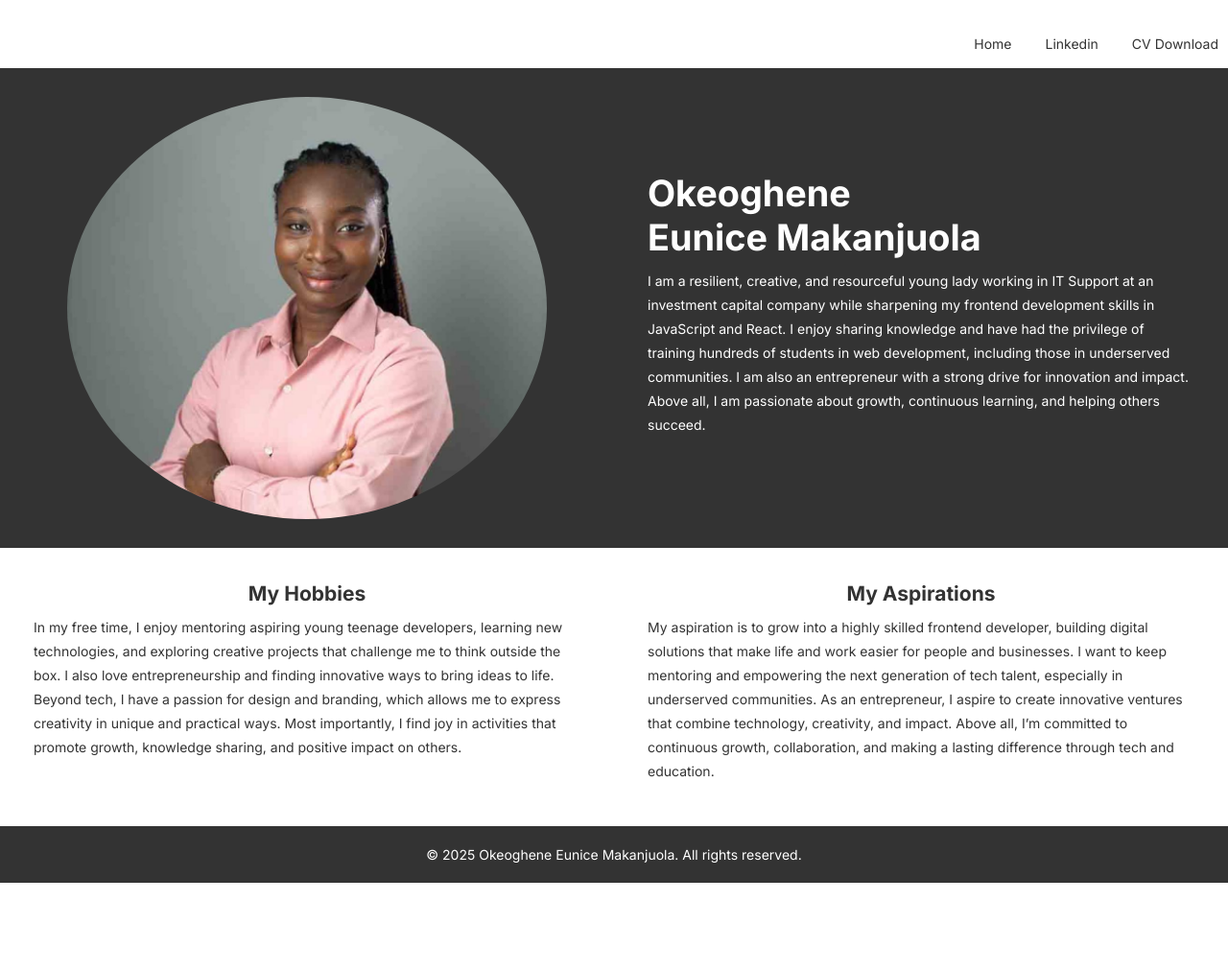
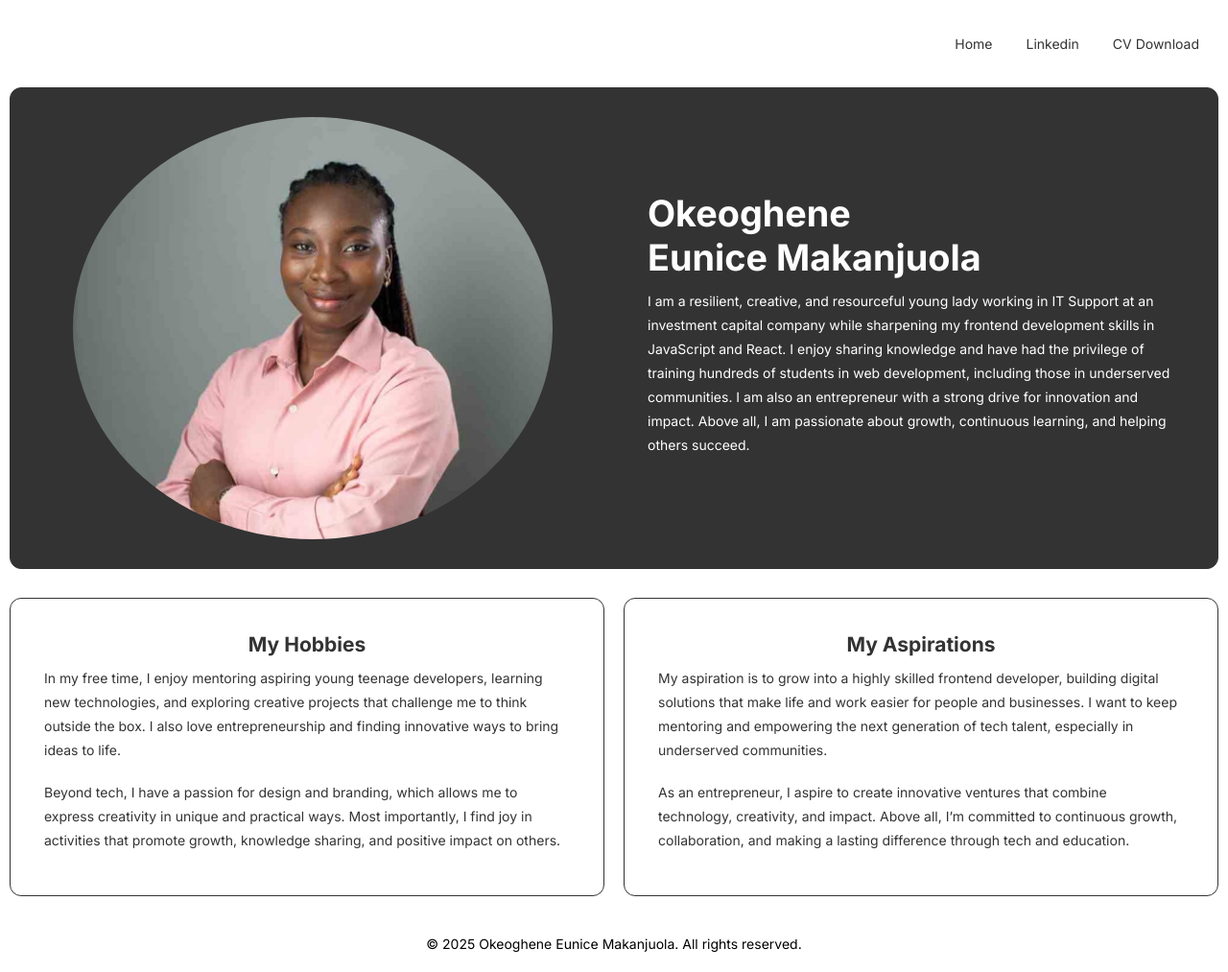
Before and after one commit to Igho-Okeoghene/Eunicejuola, a plain HTML site: page index.html in a window 1280 px wide. Shown: the whole page at 96% size. Before the commit the page ends 920 px from the top, so only its background shows below. Drawn offline with Linux system fonts and the light colour scheme.

Commit message:
updated border lines

```diff
--- a/index.html
+++ b/index.html
@@ -18,10 +18,10 @@
         <ul>
           <li><a href="#">Home</a></li>
           <li><a href="https://www.linkedin.com/in/okeoghene-eunice/">Linkedin</a></li>
-          <li><a href="https://drive.google.com/file/d/1hoObkZmMgp-0G_bZ-6hO7PTbjA3kM8y-/view?usp=sharing" target="_blank">CV Download</a></li>
+          <li class="last"><a href="https://drive.google.com/file/d/1hoObkZmMgp-0G_bZ-6hO7PTbjA3kM8y-/view?usp=sharing" target="_blank">CV Download</a></li>
         </ul>
       </header>
-
+     <div class="hero">
           <div class="img">
             <img
               src="./assets/okePicture.jpg"
@@ -41,7 +41,7 @@
               continuous learning, and helping others succeed.
             </p>
           </div>
-
+         </div>
           <div class="hobbies">
             <h2>My Hobbies</h2>
             <p>
@@ -49,7 +49,10 @@
               developers, learning new technologies, and exploring creative
               projects that challenge me to think outside the box. I also love
               entrepreneurship and finding innovative ways to bring ideas to
-              life. Beyond tech, I have a passion for design and branding, which
+              life.
+            </p>
+            <p>
+              Beyond tech, I have a passion for design and branding, which
               allows me to express creativity in unique and practical ways. Most
               importantly, I find joy in activities that promote growth,
               knowledge sharing, and positive impact on others.
@@ -62,7 +65,10 @@
               building digital solutions that make life and work easier for
               people and businesses. I want to keep mentoring and empowering the
               next generation of tech talent, especially in underserved
-              communities. As an entrepreneur, I aspire to create innovative
+              communities.
+            </p>
+            <p>
+              As an entrepreneur, I aspire to create innovative
               ventures that combine technology, creativity, and impact. Above
               all, I’m committed to continuous growth, collaboration, and making
               a lasting difference through tech and education.
--- a/style.css
+++ b/style.css
@@ -8,8 +8,6 @@
 }
 .container {
   max-width: 100vw;
-  background-color: #333;
-  color: #fff;
 }
 header {
   color: #333;
@@ -33,9 +31,18 @@ li {
     list-style: none;
     border-bottom: 1px solid #333;
   }
+li.last{
+    border: none;
+  }
+  .hero{
+    background-color: #333;
+    color:#fff;
+    border: 1px solid #333;
+
+    border-radius: 12px;
+  }
 img {
-
- width: 300px;
+    width: 300px;
     height: 100%;
     object-fit: cover;
     border-radius: 50%;
@@ -51,6 +58,11 @@ img {
 }
 h1{
     font-size: 2.7rem;
+}
+.hobbies,.aspirations{
+  border: 1px solid #333;
+  border-radius: 12px;
+  margin: 10px 5px 10px 5px;
 }
 .aboutme,
 .hobbies,
@@ -82,14 +94,25 @@ footer {
     display: grid;
     grid-template-areas:
       "header header"
-      "img aboutme"
+      "hero hero"
       "hobbies aspirations"
       "footer footer";
     grid-template-columns: 1fr 1fr;
+    gap: 10px;
  }
  .header{
     grid-area: header;
     padding: 10px;
+    margin: 0 20px;
+ }
+ .hero{
+    grid-area: hero;
+    display: grid;
+    grid-template-areas:
+      "img aboutme";
+    grid-template-columns: 1fr 1fr;
+    margin: 10px;
+
  }
  .img{
     grid-area: img;
@@ -124,11 +147,13 @@ footer {
     grid-area: hobbies;
     background-color: #fff;
     color:#333;
+    margin-left: 10px;
  }
  .aspirations{
     grid-area: aspirations;
     background-color: #fff;
     color:#333;
+    margin-right: 10px;
  }
  .hobbies p, .aspirations p{
     line-height: 25px;
```
